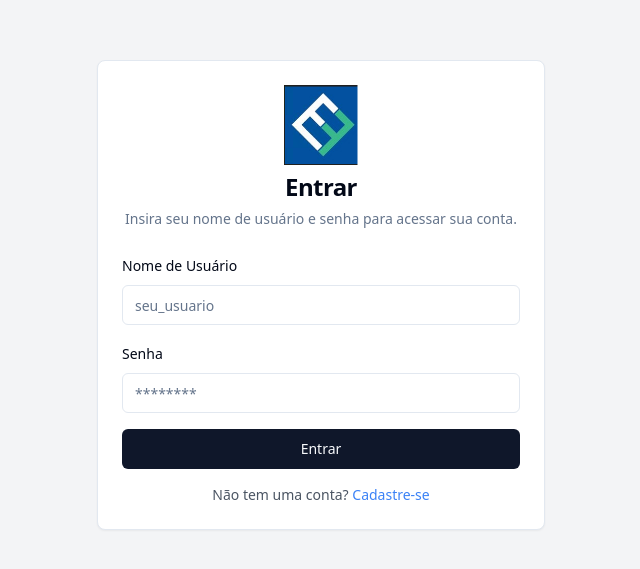
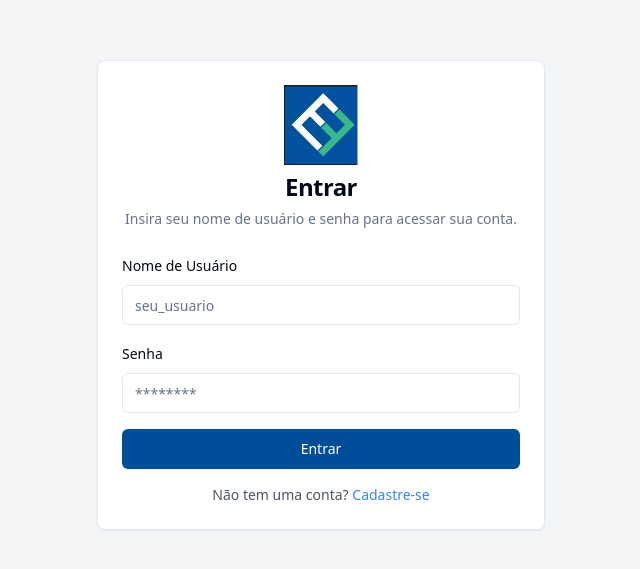
Before and after one commit to Caudior/ABERTURA-DE-OS, a React (Vite) app: page /login in a window 1280 px wide. Shown: the part 105-674 px from the top of the page, without its empty margins (319-959 px from the left). Built offline with nearby package versions, Linux system fonts and the light colour scheme.

Commit message:
[dyad] Aplicando as cores do logo ao tema da aplicação - wrote 1 file(s)

```diff
--- a/src/globals.css
+++ b/src/globals.css
@@ -13,8 +13,9 @@
     --popover: 0 0% 100%;
     --popover-foreground: 222.2 84% 4.9%;
 
-    --primary: 222.2 47.4% 11.2%;
-    --primary-foreground: 210 40% 98%;
+    /* Brand Colors */
+    --primary: 210 100% 30%; /* Azul do logo #004A99 */
+    --primary-foreground: 0 0% 100%; /* Branco para texto no azul */
 
     --secondary: 210 40% 96.1%;
     --secondary-foreground: 222.2 47.4% 11.2%;
@@ -22,8 +23,8 @@
     --muted: 210 40% 96.1%;
     --muted-foreground: 215.4 16.3% 46.9%;
 
-    --accent: 210 40% 96.1%;
-    --accent-foreground: 222.2 47.4% 11.2%;
+    --accent: 150 50% 47%; /* Verde do logo #3CB371 */
+    --accent-foreground: 0 0% 100%; /* Branco para texto no verde */
 
     --destructive: 0 84.2% 60.2%;
     --destructive-foreground: 210 40% 98%;
@@ -35,19 +36,12 @@
     --radius: 0.5rem;
 
     --sidebar-background: 0 0% 98%;
-
     --sidebar-foreground: 240 5.3% 26.1%;
-
     --sidebar-primary: 240 5.9% 10%;
-
     --sidebar-primary-foreground: 0 0% 98%;
-
     --sidebar-accent: 240 4.8% 95.9%;
-
     --sidebar-accent-foreground: 240 5.9% 10%;
-
     --sidebar-border: 220 13% 91%;
-
     --sidebar-ring: 217.2 91.2% 59.8%;
   }
 
@@ -61,8 +55,9 @@
     --popover: 222.2 84% 4.9%;
     --popover-foreground: 210 40% 98%;
 
-    --primary: 210 40% 98%;
-    --primary-foreground: 222.2 47.4% 11.2%;
+    /* Brand Colors para Dark Mode */
+    --primary: 210 100% 40%; /* Azul do logo #004A99, ligeiramente mais claro para dark mode */
+    --primary-foreground: 0 0% 100%; /* Branco */
 
     --secondary: 217.2 32.6% 17.5%;
     --secondary-foreground: 210 40% 98%;
@@ -70,8 +65,8 @@
     --muted: 217.2 32.6% 17.5%;
     --muted-foreground: 215 20.2% 65.1%;
 
-    --accent: 217.2 32.6% 17.5%;
-    --accent-foreground: 210 40% 98%;
+    --accent: 150 50% 57%; /* Verde do logo #3CB371, ligeiramente mais claro para dark mode */
+    --accent-foreground: 0 0% 100%; /* Branco */
 
     --destructive: 0 62.8% 30.6%;
     --destructive-foreground: 210 40% 98%;
```
